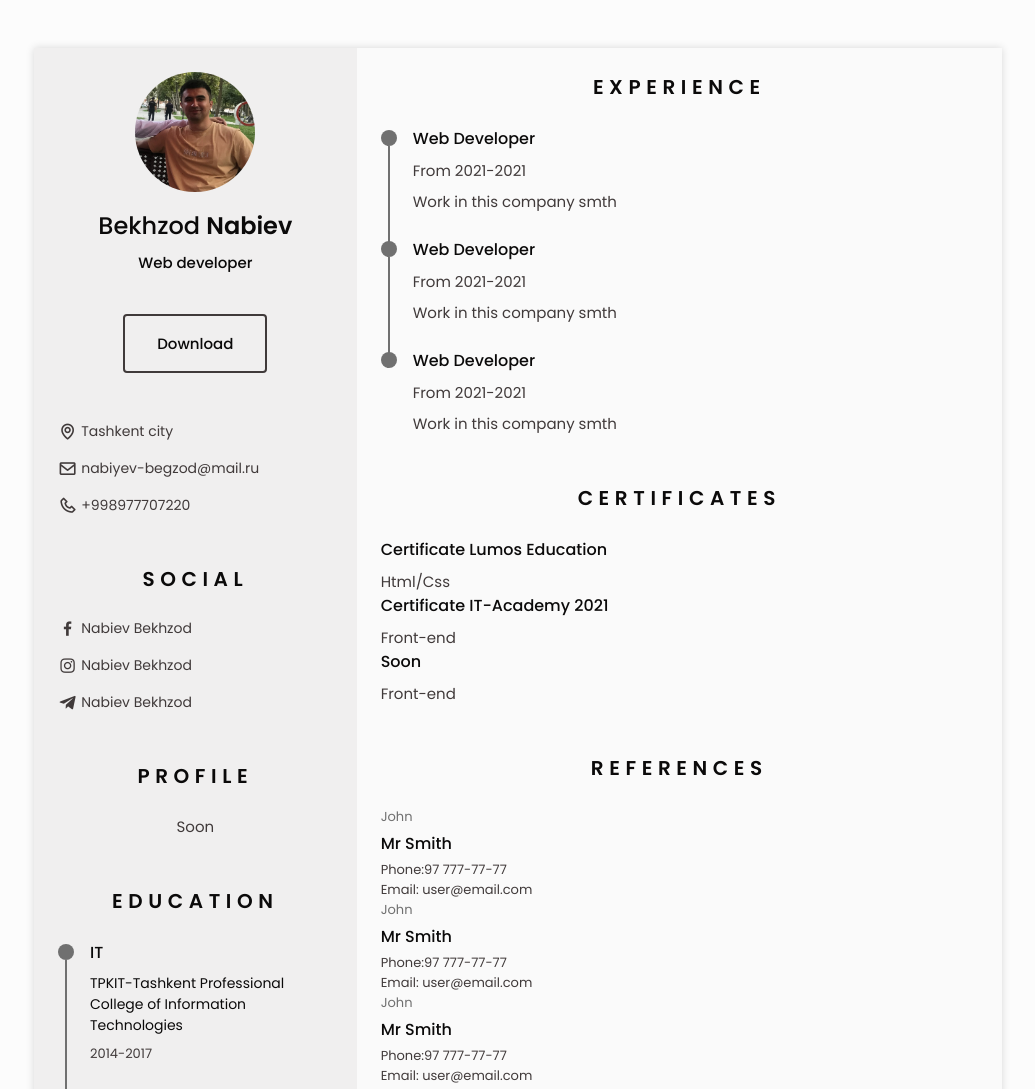
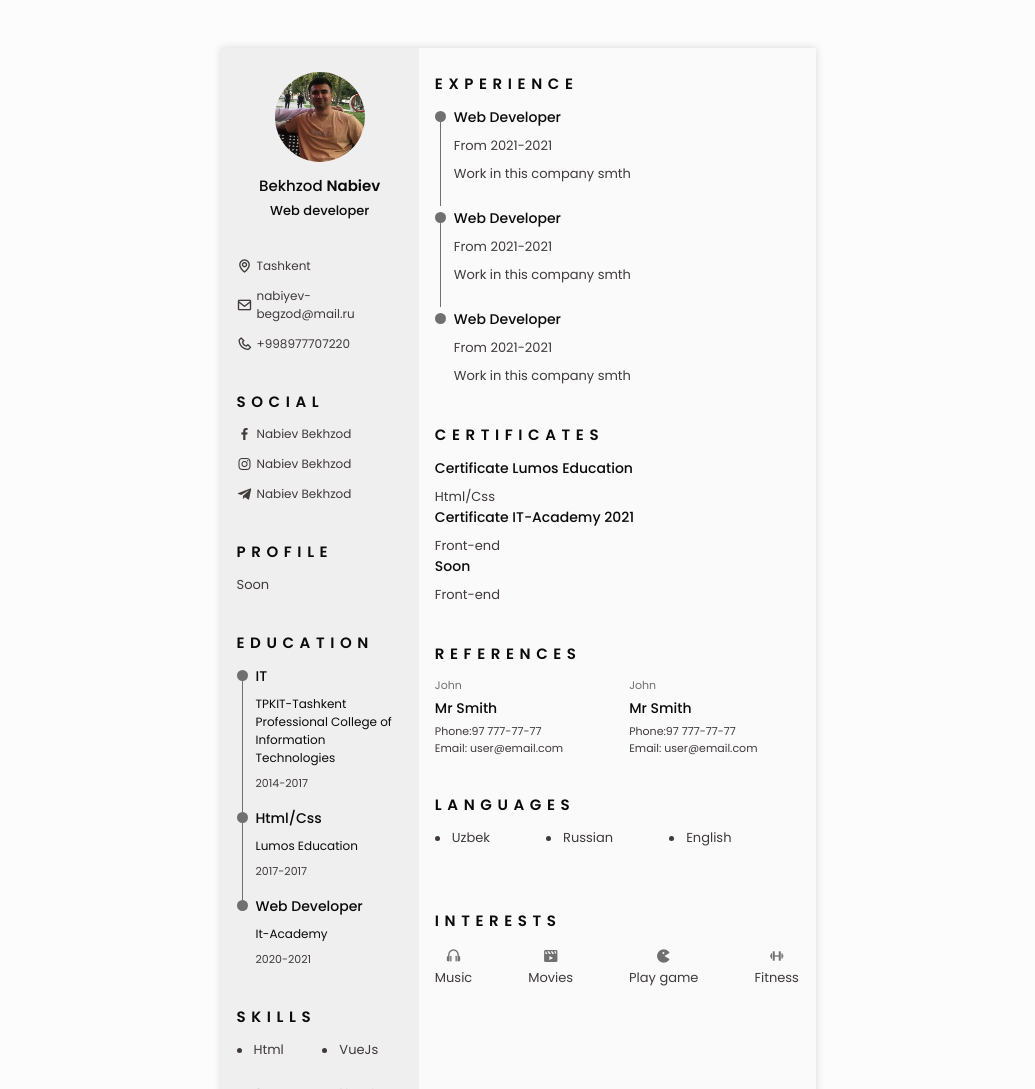
Before and after one commit to begzodaka98/CVNabiev, a plain HTML site: page index.html in a window 1280 px wide. Shown: the top 1089 px of the page, without its empty margins (122-1157 px from the left). Drawn offline with nearby package versions, Linux system fonts and the light colour scheme.

Commit message:
Add files via upload

```diff
--- a/assets/css/styles.css
+++ b/assets/css/styles.css
@@ -1,33 +1,33 @@
 /*===== GOOGLE FONTS =====*/
-@import url('https://fonts.googleapis.com/css2?family=Poppins:wght@400;500;600&display=swap');
+@import url("https://fonts.googleapis.com/css2?family=Poppins:wght@400;500;600&display=swap");
 
 /*===== VARIABLES CSS =====*/
 :root {
   --header-height: 3rem;
 
   /*========== Colors ==========*/
-  --title-color: #0B0A0A;
-  --text-color: #403A3A;
+  --title-color: #0b0a0a;
+  --text-color: #403a3a;
   --text-color-light: #707070;
-  --container-color: #FAFAFA;
-  --container-color-alt: #F0EFEF;
-  --body-color: #FCFCFC;
+  --container-color: #fafafa;
+  --container-color-alt: #f0efef;
+  --body-color: #fcfcfc;
 
   /*========== Font and typography ==========*/
-  --body-font: 'Poppins', sans-serif;
+  --body-font: "Poppins", sans-serif;
   --h1-font-size: 1.5rem;
   --h2-font-size: 1.25rem;
   --h3-font-size: 1rem;
-  --normal-font-size: .938rem;
-  --small-font-size: .875rem;
-  --smaller-font-size: .813rem;
+  --normal-font-size: 0.938rem;
+  --small-font-size: 0.875rem;
+  --smaller-font-size: 0.813rem;
 
   /*========== Font weight ==========*/
   --font-medium: 500;
   --font-semi-bold: 600;
 
   /*========== Margenes ==========*/
-  --mb-1: .5rem;
+  --mb-1: 0.5rem;
   --mb-2: 1rem;
   --mb-3: 1.5rem;
 
@@ -37,7 +37,9 @@
 }
 
 /*========== BASE ==========*/
-  *, ::before, ::after {
+*,
+::before,
+::after {
   box-sizing: border-box;
 }
 
@@ -46,18 +48,131 @@
 }
 
 /*========== Variables Dark theme ==========*/
-
+body.dark-theme {
+  --title-color: #f2f2f2;
+  --text-color: #bfbfbf;
+  --container-color: #212121;
+  --container-color-alt: #181616;
+  --body-color: #2b2b2b;
+}
 
 /*========== Button Dark/Light ==========*/
 
+.change-theme {
+  position: absolute;
+  right: 0;
+  top: 2.2rem;
+  display: flex;
+  color: var(--text-color);
+  font-size: 1.2rem;
+  cursor: pointer;
+}
+
+.change-theme:hover {
+  color: var(--title-color);
+}
 
 /*========== Font size variables to scale cv ==========*/
 
+body.scale-cv {
+  --h1-font-size: .938rem;
+  --h2-font-size: .938rem;
+  --h3-font-size: .875rem;
+  --normal-font-size: 0.813rem;
+  --small-font-size: 0.75rem;
+  --smaller-font-size: 0.688rem;
+}
 
 /*========== Generate PDF button ==========*/
 
+.generate-pdf {
+  display: none;
+  position: absolute;
+  top: 2.2rem;
+  left: 0;
+  font-size: 1.2rem;
+  color: var(--text-color);
+  cursor: pointer;
+}
+
+.generate-pdf:hover {
+  color: var(--title-color);
+}
 
 /*========== Classes modified to reduce size and print on A4 sheet ==========*/
+
+.scale-cv .change-theme,
+.scale-cv .generate-pdf {
+  display: none;
+}
+
+.scale-cv .bd-container{
+  max-width: 595px;
+}
+
+.scale-cv .section {
+  padding: 1.5rem 0 .80rem;
+}
+
+.scale-cv .section-title {
+  margin-bottom: .75rem;
+}
+
+.scale-cv .resume__left,
+.scale-cv .resume__right {
+  padding: 0 1rem;
+}
+
+.scale-cv .home__img {
+  width: 90px;
+  height: 90px;
+}
+
+.scale-cv .home__container {
+  gap: 1.5rem;
+}
+
+.scale-cv .home__data {
+  gap: .25rem;
+}
+
+.scale-cv .home__address,
+.scale-cv .social__container
+{
+  gap: .75rem;
+}
+
+.scale-cv .home__icon,
+.scale-cv .social__icon,
+.scale-cv .interests__icon {
+  font-size: 1rem;
+}
+
+.scale-cv .education__container,
+.scale-cv .experience__container,
+.scale-cv .certificate__container {
+  gap: 1rem;
+}
+
+.scale-cv .education__time,
+.scale-cv .experience__time {
+  padding-right: .5rem;
+}
+
+.scale-cv .education__rounder,
+.scale-cv .experience__rounder {
+  width: 11px;
+  height: 11px;
+  margin-top: .22rem;
+}
+
+.scale-cv .education__line,
+.scale-cv .experience__line {
+  width: 1px;
+  height: 110%;
+  transform: translate(5px, 0);
+}
+
 body {
   margin: 0 0 var(--header-height) 0;
   padding: 0;
@@ -67,11 +182,17 @@
   color: var(--text-color);
 }
 
- h1,h2,h3,ul,p {
+h1,
+h2,
+h3,
+ul,
+p {
   margin: 0;
 }
 
- h1,h2,h3 {
+h1,
+h2,
+h3 {
   color: var(--title-color);
   font-weight: var(--font-medium);
 }
@@ -90,7 +211,6 @@
   height: auto;
 }
 
-
 /*========== CLASS CSS ==========*/
 .section {
   padding: 1.5rem 0;
@@ -101,7 +221,7 @@
   color: var(--title-color);
   font-weight: var(--font-semi-bold);
   text-transform: uppercase;
-  letter-spacing: .35rem;
+  letter-spacing: 0.35rem;
   text-align: center;
   margin-bottom: var(--mb-3);
 }
@@ -126,8 +246,8 @@
   left: 0;
   z-index: var(--z-fixed);
   background-color: var(--body-color);
-    box-shadow: 0 -1px 4px rgba(0, 0, 0, .1);
-    transition: .3s;
+  box-shadow: 0 -1px 4px rgba(0, 0, 0, 0.1);
+  transition: 0.3s;
 }
 
 /*========== NAV ==========*/
@@ -140,17 +260,17 @@
 }
 
 @media screen and (max-width: 968px) {
-    .nav__menu{
+  .nav__menu {
     position: fixed;
     bottom: -100%;
     left: 0;
     width: 100%;
     padding: 2rem 1.5rem;
     background-color: var(--body-color);
-      box-shadow: 0 1px 4px rgba(0, 0, 0, .1);
-      border-radius: 1rem 1rem 0 0 ;
+    box-shadow: 0 1px 4px rgba(0, 0, 0, 0.1);
+    border-radius: 1rem 1rem 0 0;
     z-index: var(--z-fixed);
-      transition: .3s;
+    transition: 0.3s;
   }
 }
 
@@ -201,7 +321,7 @@
 /* Active menu link */
 
 .active-link {
-    color: var(--text-color) ;
+  color: var(--text-color);
 }
 
 /*========== HOME ==========*/
@@ -215,7 +335,7 @@
 }
 
 .home__data {
-    gap: .5rem;
+  gap: 0.5rem;
   text-align: center;
 }
 
@@ -248,7 +368,7 @@
 
 .home__icon {
   font-size: 1.2rem;
-    margin-right: .25rem;
+  margin-right: 0.25rem;
 }
 
 .home__button-movil {
@@ -256,8 +376,8 @@
   border: 2px solid var(--text-color);
   color: var(--title-color);
   padding: 1rem 2rem;
-    border-radius: .25rem;
-    transition: .3s;
+  border-radius: 0.25rem;
+  transition: 0.3s;
   font-weight: var(--font-medium);
   margin-top: var(--mb-3);
 }
@@ -266,7 +386,6 @@
   background-color: var(--text-color);
   color: var(--container-color);
 }
-
 
 /*========== SOCIAL ==========*/
 
@@ -288,7 +407,7 @@
 
 .social__icon {
   font-size: 1.2rem;
-    margin-right: .25rem;
+  margin-right: 0.25rem;
 }
 
 /*========== PROFILE ==========*/
@@ -300,32 +419,28 @@
 /*========== EDUCATION AND EXPERIENCE ==========*/
 
 .education__content,
-  .experience__content
-  {
+.experience__content {
   display: flex;
 }
 
 .education__time,
-  .experience__time
-  {
+.experience__time {
   padding-right: 1rem;
 }
 
 .education__rounder,
-  .experience__rounder
-  {
+.experience__rounder {
   position: relative;
   display: block;
   width: 16px;
   height: 16px;
   background-color: var(--text-color-light);
   border-radius: 50%;
-    margin-top: .25rem;
+  margin-top: 0.25rem;
 }
 
 .education__line,
-  .experience__line
-  {
+.experience__line {
   display: block;
   width: 2px;
   height: 110%;
@@ -334,20 +449,17 @@
 }
 
 .education__data,
-  .experience__data
-   {
-    gap: .5rem;
+.experience__data {
+  gap: 0.5rem;
 }
 
 .education__title,
-  .experience__title
-  {
+.experience__title {
   font-size: var(--h3-font-size);
 }
 
 .education__studies,
-  .experience__studies
-   {
+.experience__studies {
   font-size: var(--small-font-size);
   color: var(--title-color);
 }
@@ -382,7 +494,7 @@
   height: 5px;
   background-color: var(--text-color);
   border-radius: 50%;
-    margin-right: .75rem;
+  margin-right: 0.75rem;
 }
 
 /*========== CERTIFICATES ==========*/
@@ -395,7 +507,7 @@
 /*========== REFERENCES ==========*/
 
 .references__content {
-      gap: .25rem;
+  gap: 0.25rem;
 }
 
 .references__subtitle {
@@ -427,7 +539,7 @@
 .interests__icon {
   font-size: 1.5rem;
   color: var(--text-color-light);
-  margin-bottom: .25rem;
+  margin-bottom: 0.25rem;
 }
 
 /* Scroll top */
@@ -439,11 +551,11 @@
   display: flex;
   justify-content: center;
   align-items: center;
-  padding: .3rem;
+  padding: 0.3rem;
   background-color: var(--container-color-alt);
-  border-radius: .4rem;
+  border-radius: 0.4rem;
   z-index: var(--z-tooltip);
-  transition: .4s;
+  transition: 0.4s;
   visibility: hidden;
 }
 
@@ -457,17 +569,15 @@
   bottom: 5rem;
 }
 
-
 /*========== MEDIA QUERIES ==========*/
 
 @media screen and (max-width: 320px) {
   .nav__list {
     grid-template-columns: repeat(2, 1fr);
-    gap: 1rem .5rem;
+    gap: 1rem 0.5rem;
   }
 }
 /* For small devices, menu two columns */
-
 
 /* Classes modified for large screen size */
 
@@ -488,9 +598,9 @@
 
   .resume {
     display: grid;
-    grid-template-columns: .5fr 1fr;
+    grid-template-columns: 0.5fr 1fr;
     background-color: var(--container-color);
-    box-shadow: 0 0 8px rgba(13, 12, 12, .15);
+    box-shadow: 0 0 8px rgba(13, 12, 12, 0.15);
   }
 
   .resume__left {
@@ -500,6 +610,36 @@
   .resume__left,
   .resume__right {
     padding: 0 1.5rem;
+  }
 
+  .generate-pdf {
+    display: inline-block;
+  }
+
+  .section-title,
+  .profile__description {
+    text-align: initial;
+  }
+
+  .home__container {
+    gap: 1.5rem;
+  }
+
+  .home__button-movil {
+    display: none;
+  }
+
+  .references__container {
+    grid-template-columns: repeat(2, 1fr);
+  }
+
+  .languages__content {
+    grid-template-columns: repeat(3, max-content);
+    column-gap: 3.5rem;
+  }
+
+  .interests__container {
+    grid-template-columns: repeat(4, max-content);
+    column-gap: 3.5rem;
   }
 }
--- a/assets/js/main.js
+++ b/assets/js/main.js
@@ -57,6 +57,36 @@ window.addEventListener('scroll', scrollTop)
 
 /*==================== DARK LIGHT THEME ====================*/
 
+const themeButton = document.getElementById('theme-button')
+const darkTheme = 'dark-theme'
+const iconTheme = 'bx-sun'
+
+// Previously selected topic (if user selected)
+const selectedTheme = localStorage.getItem('selected-theme')
+const selectedIcon = localStorage.getItem('selected-icon')
+
+// We obtain the current theme that the interface has by validating the dark-theme class
+const getCurrentTheme = () => document.body.classList.contains(darkTheme) ? 'dark' : 'light'
+const getCurrentIcon = () => themeButton.classList.contains(iconTheme) ? 'bx-moon' : 'bx-sun'
+
+// We validate if the user previously chose a topic
+if (selectedTheme) {
+  // If the validation is fulfilled, we ask what the issue was to know if we activated or deactivated the dark
+  document.body.classList[selectedTheme === 'dark' ? 'add' : 'remove'](darkTheme)
+  themeButton.classList[selectedIcon === 'bx-moon' ? 'add' : 'remove'](iconTheme)
+}
+
+// Activate / deactivate the theme manually with the button
+themeButton.addEventListener('click', () => {
+    // Add or remove the dark / icon theme
+    document.body.classList.toggle(darkTheme)
+    themeButton.classList.toggle(iconTheme)
+    // We save the theme and the current icon that the user chose
+    localStorage.setItem('selected-theme', getCurrentTheme())
+    localStorage.setItem('selected-icon', getCurrentIcon())
+})
+
+
 /*==================== REDUCE THE SIZE AND PRINT ON AN A4 SHEET ====================*/
 
 /*==================== REMOVE THE SIZE WHEN THE CV IS DOWNLOADED ====================*/
--- a/index.html
+++ b/index.html
@@ -15,7 +15,7 @@
 
     <title>Responsive resume cv</title>
   </head>
-  <body>
+  <body class="scale-cv">
     <!--========== HEADER ==========-->
     <header class="l-header" id="header">
       <nav class="nav bd-container">
@@ -93,7 +93,7 @@
               </div>
               <div class="home__address bd-grid">
                 <span class="home__information">
-                  <i class="bx bx-map home__icon"></i> Tashkent city
+                  <i class="bx bx-map home__icon"></i> Tashkent
                 </span>
                 <span class="home__information">
                   <i class="bx bx-envelope home__icon"></i>
@@ -106,7 +106,11 @@
             </div>
             <!-- Theme change button -->
 
+            <i class="bx bx-moon change-theme" title="Theme" id="theme-button"></i>
+
             <!-- Button to generate and download the pdf. Available for desktop. -->
+            <i class="bx bx-download generate-pdf" title="Generate PDF" id="resume-button"></i>
+
           </section>
 
           <!--========== SOCIAL ==========-->
@@ -327,9 +331,20 @@
                   <li>Email: user@email.com</li>
                 </ul>
               </div>
+
+
+              <div class="references__content bd-grid">
+                <span class="references__subtitle">John</span>
+                <h3 class="references__title">Mr Smith</h3>
+                <ul class="references__contact">
+                  <li>Phone:97 777-77-77</li>
+                  <li>Email: user@email.com</li>
+                </ul>
+
+              </div>
             </div>
 
-            <div class="references__container bd-grid">
+            <!-- <div class="references__container bd-grid">
               <div class="references__content bd-grid">
                 <span class="references__subtitle">John</span>
                 <h3 class="references__title">Mr Smith</h3>
@@ -338,18 +353,7 @@
                   <li>Email: user@email.com</li>
                 </ul>
               </div>
-            </div>
-
-            <div class="references__container bd-grid">
-              <div class="references__content bd-grid">
-                <span class="references__subtitle">John</span>
-                <h3 class="references__title">Mr Smith</h3>
-                <ul class="references__contact">
-                  <li>Phone:97 777-77-77</li>
-                  <li>Email: user@email.com</li>
-                </ul>
-              </div>
-            </div>
+            </div> -->
           </section>
 
           <!--========== LANGUAGES ==========-->
```
Lines whose indentation alone changed are shown as unchanged.
